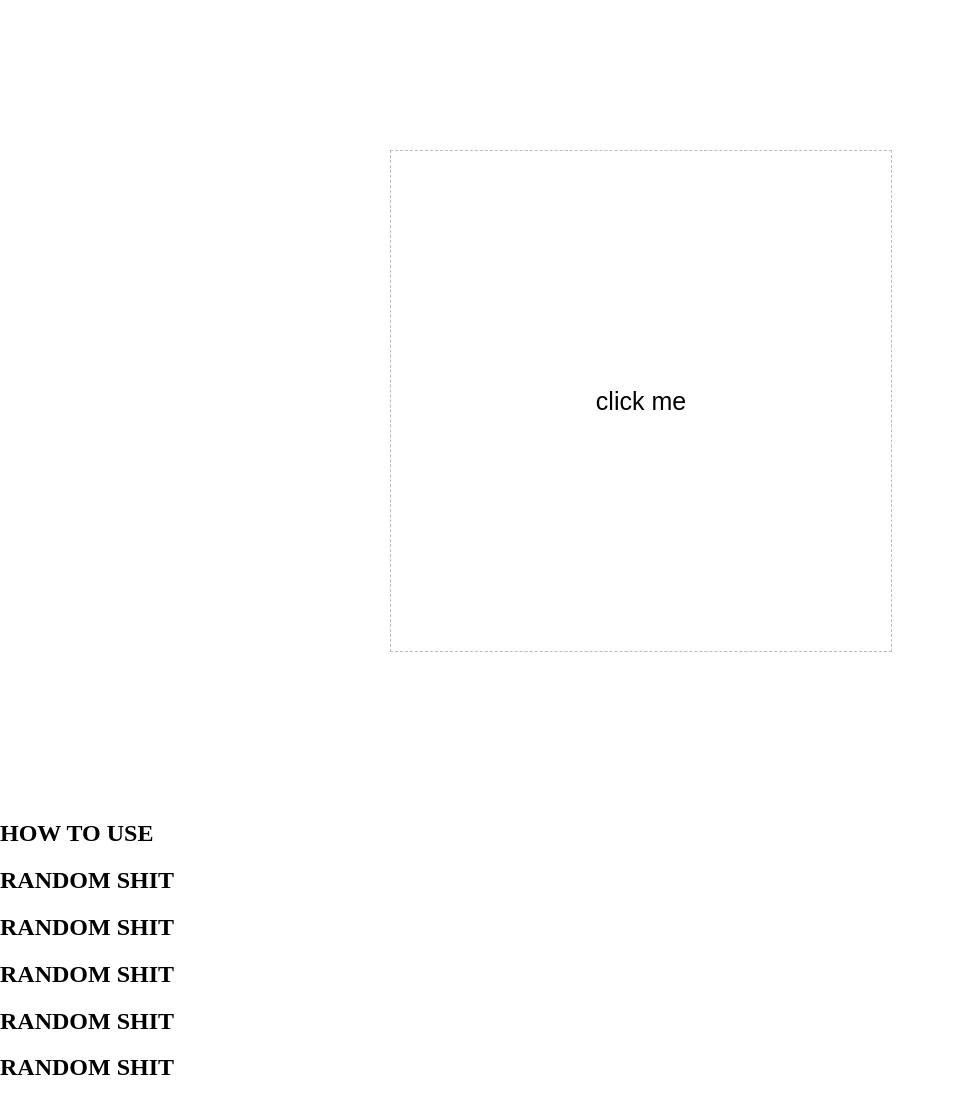
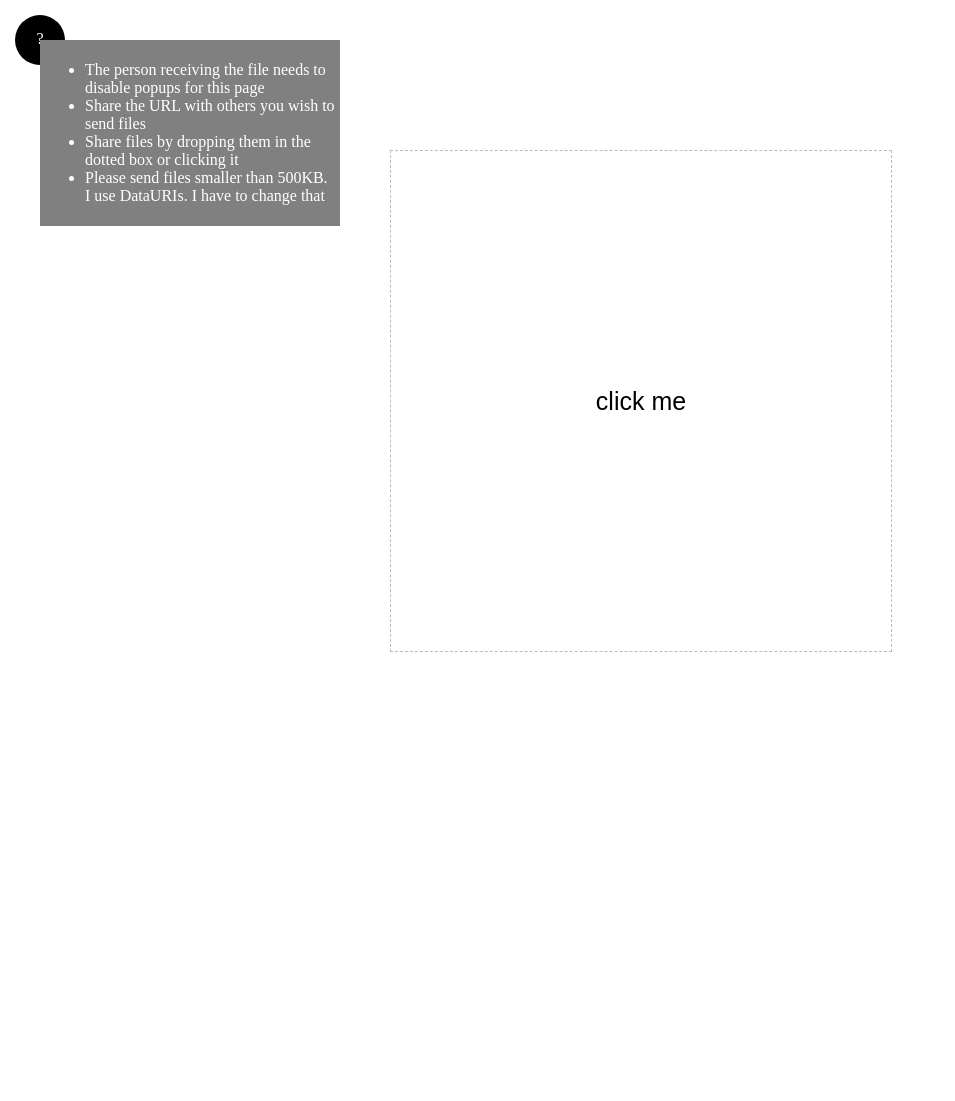
Before and after one commit to navjotd/fileSharer, a website with bundled scripts: page client/index.html in a window 1280 px wide. Shown: the whole page, without its empty margins (0-955 px from the left). After the commit the page ends 800 px from the top, so only its background shows below. Built offline with nearby package versions, Linux system fonts and the light colour scheme; files whose address does not match are found by name.

Commit message:
added help notes

```diff
--- a/client/index.html
+++ b/client/index.html
@@ -7,15 +7,18 @@
 	<script src="/socket.io/socket.io.js"></script>
 </head>
 <body>
+	<div id="helpIcon"> ? </div>
+	<div id="help">
+		<ul>
+			<li> The person receiving the file needs to disable popups for this page </li>
+			<li> Share the URL with others you wish to send files</li>
+			<li> Share files by dropping them in the dotted box or clicking it </li>
+			<li> Please send files smaller than 500KB. I use DataURIs. I have to change that</li>
+		</ul>
+	</div>
 	<div id="dropBox">
 		<form action="/upload" class="dropzone" id="dropRegion" enctype="multipart/form-data"> click me </form>
 	</div>
 	<script src='scripts/main.js'></script>
-	<h2> HOW TO USE </h2>
-	<h2> RANDOM SHIT </h2>
-	<h2> RANDOM SHIT </h2>
-	<h2> RANDOM SHIT </h2>
-	<h2> RANDOM SHIT </h2>
-	<h2> RANDOM SHIT </h2>
 </body>
 </html>
--- a/client/scripts/main.js
+++ b/client/scripts/main.js
@@ -42,6 +42,13 @@ dropbox.onclick = function(e) {
 	socket.emit('getId');
 };
 
+var helpButton = document.getElementById('helpIcon');
+var helpContent = document.getElementById('help');
+helpContent.className = "hidden";
+helpButton.onclick = function(e) {
+	helpContent.className = "visible";
+};
+
 // $('#dropRegion').click(function(e) {
 // 	$(this).html("");
 // 	socket.emit('getId');
--- a/client/styles/main.css
+++ b/client/styles/main.css
@@ -31,3 +31,37 @@ body {
 #dropRegion:hover {
 	border-color: #8D8A99;
 }
+
+#helpIcon {
+	box-sizing: border-box;
+	padding-top: 15px;
+	text-align: center;
+	position: fixed;
+	left: 15px;
+	top: 15px;
+	width: 50px;
+	height: 50px;
+	border-radius: 50%;
+	background-color: black;
+	color: white;
+}
+
+#help {
+	z-index: 99;
+	box-sizing: border-box;
+	position: fixed;
+	left: 40px;
+	top: 40px;
+	width: 300px;
+	padding: 5px;
+	background-color: gray;
+	color: white;
+}
+
+.hidden {
+	display: none;
+}
+
+.visible {
+	display: block;
+}
```
